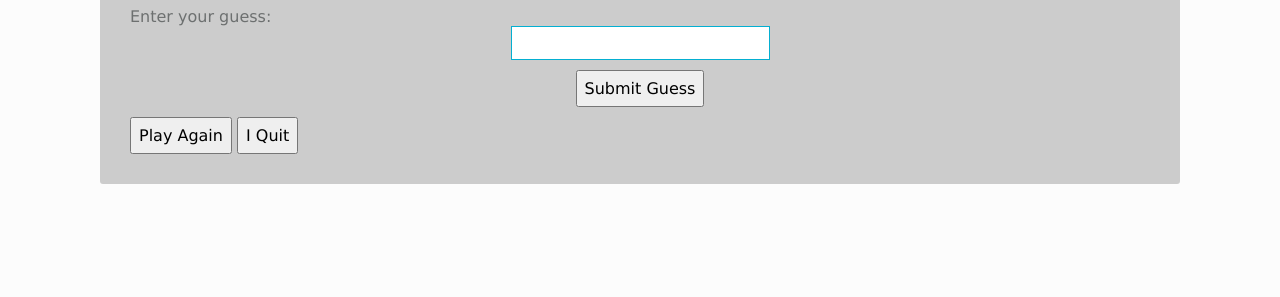
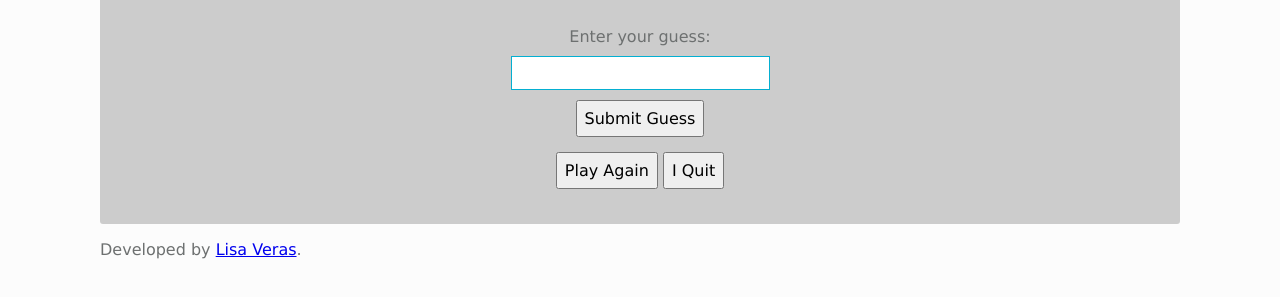
Before and after one commit to verasveras/guessing-game, a plain HTML site: page index.html in a window 1280 px wide. Shown: the part 271-568 px from the top of the page. Drawn offline with Linux system fonts and the light colour scheme.

Commit message:
Final version of the layout pre-Javascript.

```diff
--- a/index.html
+++ b/index.html
@@ -26,12 +26,16 @@
 
 		<div class = "buttons">
 			<button type="button">Submit Guess</button>
-			<div>
-			<button type="button">Play Again</button>
-			<button type="button">I Quit </button>
+			<div class = "two-buttons-div">
+				<button type="button">Play Again</button>
+				<button type="button">I Quit </button>
 			</div>
 		</div>
 	</div>
 
+	<div class = "footer">
+		<p> Developed by <a href ="http://github.com/verasveras/">Lisa Veras</a>.
+	</div>
+
 </body
 </html>
--- a/main.css
+++ b/main.css
@@ -27,10 +27,14 @@ h2 {
 
 form {
 	display: block;
+
 }
 
-#num-box label {
+label {
 	display: block;
+	text-align: center;
+	padding-top: 20px;
+	padding-bottom: 10px;
 }
 
 input {
@@ -42,14 +46,19 @@ input {
 }
 
 button {
-	display: block;
+	display: inline;
 	padding: 7px;
-	margin: 10px auto 10px auto;
+	margin: 10px auto 5px auto;
 }
 
-div div div button {
-	display: inline;
-	margin: 0 auto;
+.two-buttons-div {
+	display: block;
+	width: 100%;
+	margin: 0 auto 0 auto;
+}
+
+.buttons {
+	text-align: center;
 }
 
 .main-content {
```
